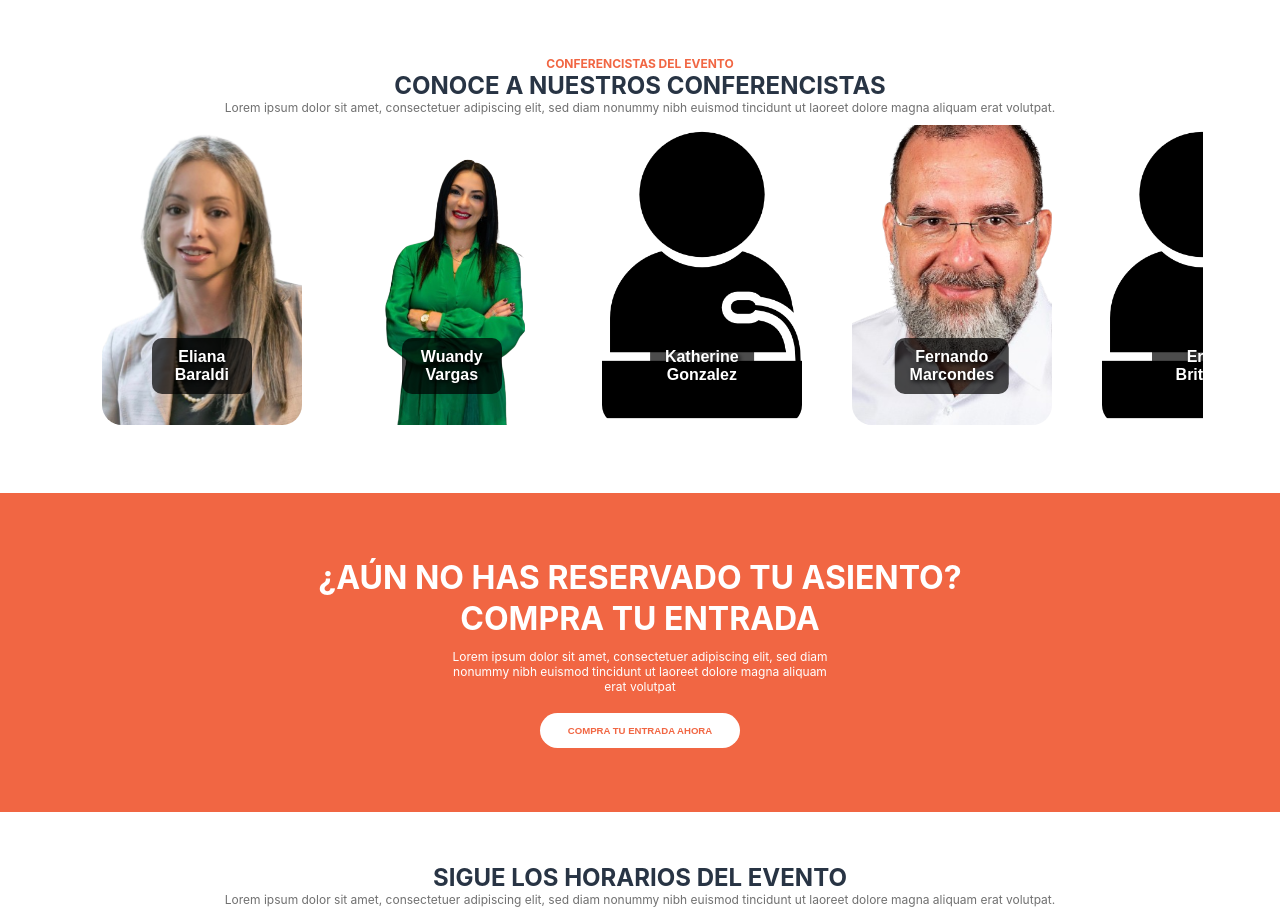
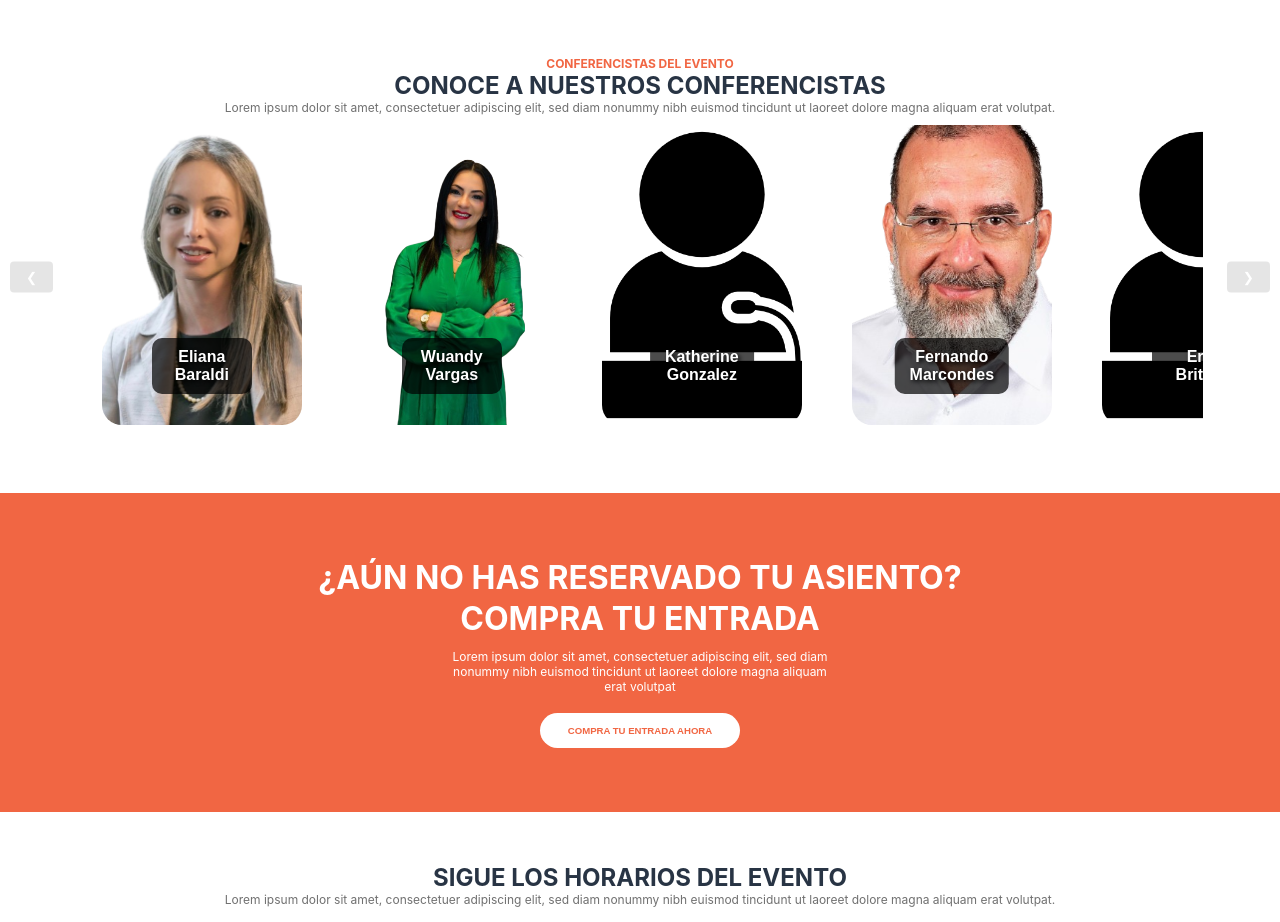
Before and after one commit to diazbetancur/appland-event, an Angular app: page / in a window 1280 px wide. Shown: the part 1340-2262 px from the top of the page. Built offline with nearby package versions, Linux system fonts and the light colour scheme.

Commit message:
update info

```diff
--- a/src/app/features/componets/speakers/speakers.component.html
+++ b/src/app/features/componets/speakers/speakers.component.html
@@ -13,13 +13,9 @@
     </div>
   </div>
 
-  <div
-    class="speakers-carousel"
-    (mousedown)="onMouseDown($event)"
-    (mousemove)="onMouseMove($event)"
-    (mouseup)="onMouseUp()"
-    (mouseleave)="onMouseUp()"
-  >
+  <div class="speakers-carousel">
+    <button class="arrow left-arrow" (click)="movePrevious()">❮</button>
+
     <div class="carousel-container">
       <div
         class="carousel-wrapper"
@@ -33,6 +29,7 @@
         </div>
       </div>
     </div>
+    <button class="arrow right-arrow" (click)="moveNext()">❯</button>
   </div>
 </div>
 
--- a/src/app/features/componets/speakers/speakers.component.scss
+++ b/src/app/features/componets/speakers/speakers.component.scss
@@ -86,3 +86,35 @@
   display: flex;
   justify-content: center;
 }
+
+.speakers-carousel {
+  position: relative;
+  display: flex;
+  align-items: center;
+}
+
+.arrow {
+  position: absolute;
+  top: 50%;
+  transform: translateY(-50%);
+  background: rgba(0, 0, 0, 0.1);
+  color: white;
+  padding: 8px 16px;
+  border: none;
+  cursor: pointer;
+  border-radius: 4px;
+  transition: background 0.3s;
+  z-index: 2;
+}
+
+.left-arrow {
+  left: 10px;
+}
+
+.right-arrow {
+  right: 10px;
+}
+
+.arrow:hover {
+  background-color: rgba(0, 0, 0, 0.8);
+}
--- a/src/app/features/componets/speakers/speakers.component.ts
+++ b/src/app/features/componets/speakers/speakers.component.ts
@@ -53,28 +53,6 @@ export class SpeakersComponent implements OnInit, OnDestroy {
     }
   }
 
-  onMouseDown(event: MouseEvent) {
-    clearInterval(this.interval);
-    this.isDragging = true;
-    this.startX = event.clientX;
-    this.currentTranslate = this.translateValue;
-  }
-
-  onMouseMove(event: MouseEvent) {
-    if (this.isDragging) {
-      const dragDistance = event.clientX - this.startX;
-      this.translateValue = this.currentTranslate + dragDistance;
-    }
-  }
-
-  onMouseUp() {
-    if (this.isDragging) {
-      this.isDragging = false;
-      this.snapToSlide();
-      this.startCarousel();
-    }
-  }
-
   snapToSlide() {
     const slideIndex = Math.round(this.translateValue / -this.slideWidth);
     const maxSlides = this.speakers.length - this.visibleSlides;
@@ -97,4 +75,10 @@ export class SpeakersComponent implements OnInit, OnDestroy {
   closeModal() {
     this.selectedSpeaker = null;
   }
+
+  movePrevious() {
+    if (this.translateValue < 0) {
+      this.translateValue += this.slideWidth;
+    }
+  }
 }
```
Also changed, not shown: src/assets/images/calendar.svg, src/assets/images/ubication.svg.
